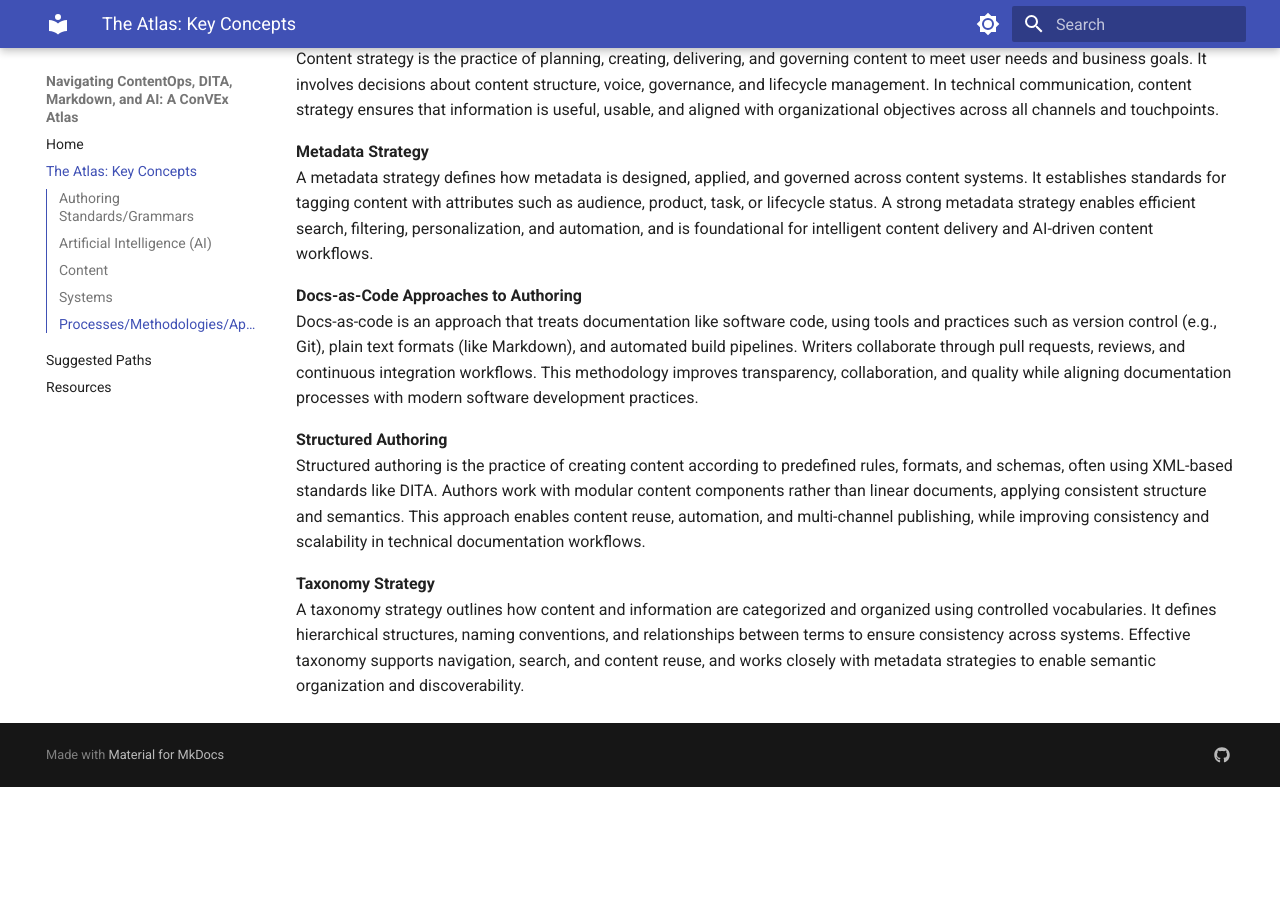
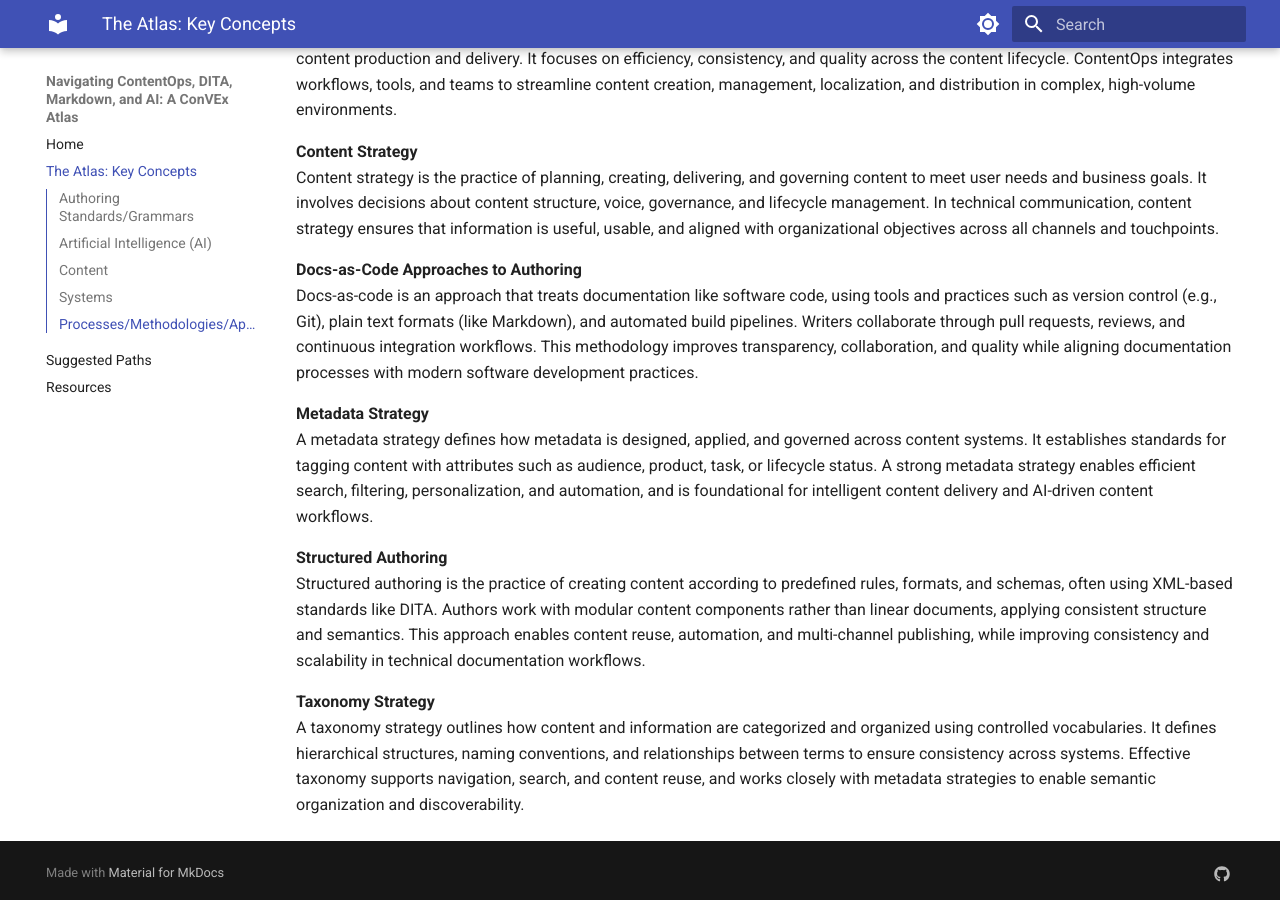
Before and after one commit to VT-Evia/convex-atlas-handout, an MkDocs documentation site: the page built from docs/concepts.md, in a window 1280 px wide and 900 px high, scrolled down 3039 px. Built offline with MkDocs 1.6.1 and Material for MkDocs 9.7.7, drawn with Linux system fonts in a browser that asks for light colours; before the commit the page ends 3826 px from its top, so only the background shows below that; some of the changed text lies outside the part shown.

Commit message:
expanded concepts

```diff
--- a/docs/concepts.md
+++ b/docs/concepts.md
@@ -69,11 +72,12 @@ Content operations (ContentOps) refers to the coordinated processes, roles, tech
 **Content Strategy**
 Content strategy is the practice of planning, creating, delivering, and governing content to meet user needs and business goals. It involves decisions about content structure, voice, governance, and lifecycle management. In technical communication, content strategy ensures that information is useful, usable, and aligned with organizational objectives across all channels and touchpoints.
 
+**Docs-as-Code Approaches to Authoring**
+Docs-as-code is an approach that treats documentation like software code, using tools and practices such as version control (e.g., Git), plain text formats (like Markdown), and automated build pipelines. Writers collaborate through pull requests, reviews, and continuous integration workflows. This methodology improves transparency, collaboration, and quality while aligning documentation processes with modern software development practices.
+
 **Metadata Strategy**
 A metadata strategy defines how metadata is designed, applied, and governed across content systems. It establishes standards for tagging content with attributes such as audience, product, task, or lifecycle status. A strong metadata strategy enables efficient search, filtering, personalization, and automation, and is foundational for intelligent content delivery and AI-driven content workflows.
 
-**Docs-as-Code Approaches to Authoring**
-Docs-as-code is an approach that treats documentation like software code, using tools and practices such as version control (e.g., Git), plain text formats (like Markdown), and automated build pipelines. Writers collaborate through pull requests, reviews, and continuous integration workflows. This methodology improves transparency, collaboration, and quality while aligning documentation processes with modern software development practices.
 
 **Structured Authoring**
 Structured authoring is the practice of creating content according to predefined rules, formats, and schemas, often using XML-based standards like DITA. Authors work with modular content components rather than linear documents, applying consistent structure and semantics. This approach enables content reuse, automation, and multi-channel publishing, while improving consistency and scalability in technical documentation workflows.
```
Also changed, not shown: other parts of docs/concepts.md (+3 -0 lines), docs/resources.md (+1 -1 lines).
